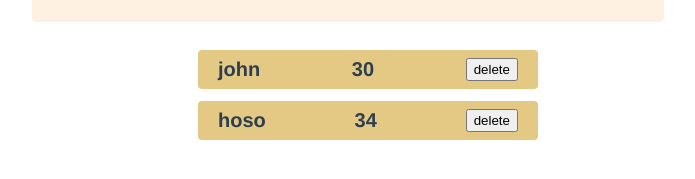
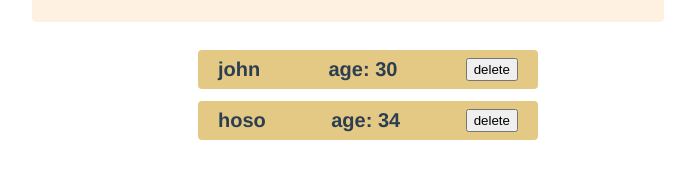
Before and after one commit to hosokawa-y/vue-sample, a Vue app: page / in a window 1280 px wide. Shown: the part 257-436 px from the top of the page, without its empty margins (292-987 px from the left). Built offline with nearby package versions, Linux system fonts and the light colour scheme.

Commit message:
セクション7つづき

```diff
--- a/src/components/PersonList.vue
+++ b/src/components/PersonList.vue
@@ -5,14 +5,17 @@ type Props = {
     persons: Person[],
 }
 defineProps<Props>()
-
+const emit = defineEmits(["delete"])
+const onClickDelete = (id: number) => {
+    emit("delete", id)
+}
 </script>
 
 <template>
     <li v-for="person in persons" :key="person.id" class="person-list">
         <span>{{ person.name }}</span>
-        <span>{{ person.age }}</span>
-        <button>
+        <span>age: {{ person.age }}</span>
+        <button @click="onClickDelete(person.id)">
             <span>delete</span>
         </button>
     </li>
--- a/src/components/Persons.vue
+++ b/src/components/Persons.vue
@@ -10,15 +10,22 @@ export type Person = {
 }
 
 const persons: Ref<Person[]> = ref([{ id: 0, name: "john", age: 30 }, { id: 1, name: "hoso", age: 34 }])
+const registerPerson = (person: Person) => {
+    persons.value.push(person)
+}
+
+const deletePerson = (id: number) => {
+    persons.value = persons.value.filter(p => p.id !== id)
+}
 </script>
 
 <template>
     <div class="container">
         <h1>test</h1>
-        <PersonPostForm />
+        <PersonPostForm @register="registerPerson" />
         <div class="list-container"></div>
         <ul>
-            <PersonList :persons="persons" />
+            <PersonList :persons="persons" @delete="deletePerson" />
         </ul>
     </div>
 </template>
```
